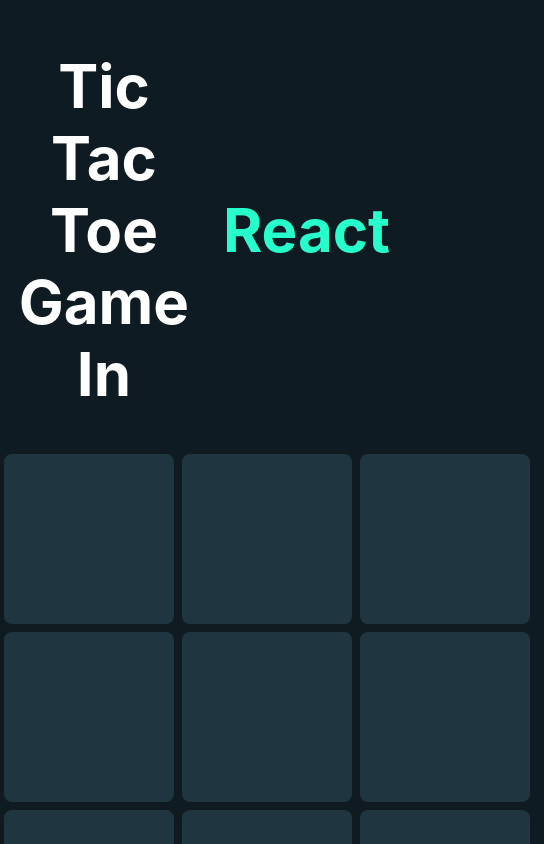
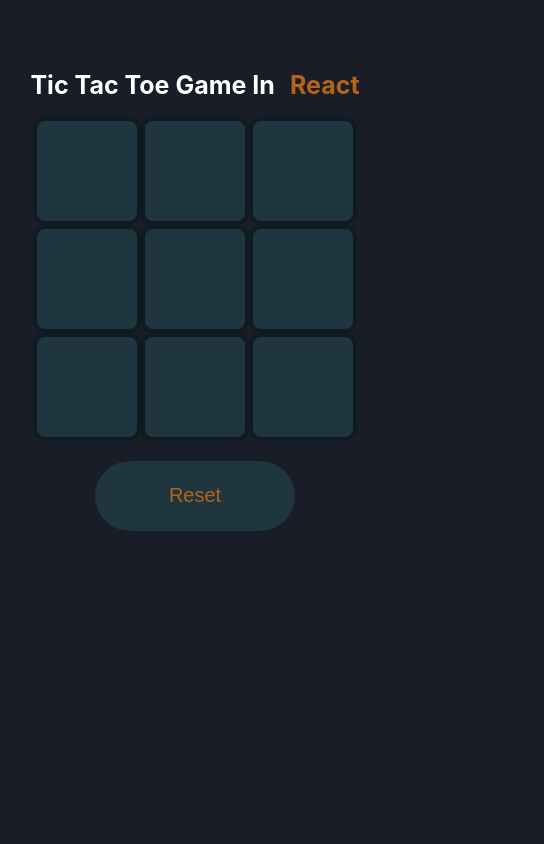
Before and after one commit to rensilva5/TicTocToe, a React (Create React App) app: page / in a window 390 px wide. Shown: the top 844 px of the page, 544 px wide, since content can reach past the window. Built offline with nearby package versions, Linux system fonts and the light colour scheme.

Commit message:
App ready to be deploy

```diff
--- a/src/App.css
+++ b/src/App.css
@@ -14,7 +14,7 @@
 }
 
 .App-header {
-  background-color: #282c34;
+  background-color: #282c35;
   min-height: 100vh;
   display: flex;
   flex-direction: column;
--- a/src/Components/TicTacToe/TicTacToe.css
+++ b/src/Components/TicTacToe/TicTacToe.css
@@ -1,5 +1,6 @@
 .container {
   text-align: center;
+  padding: 20px;
 }
 .title {
   margin-top: 50px;
@@ -10,7 +11,7 @@
   align-items: center;
 }
 .title span {
-  color: #26ffcb;
+  color: #b66315;
   padding-left: 15px;
 }
 .reset {
@@ -22,12 +23,22 @@
   border-radius: 50px;
   background: #1f3540;
   font-size: 26px;
-  color: #26ffcb;
-  margin-top: 20px;
-  margin-bottom: 50px;
+  color: #b66315;
+  margin: 20px 50px;
+  /* margin-bottom: 50px; */
+}
+.board {
+  height: 580px;
+  width: 544px;
+  display: flex;
+  flex-wrap: wrap;
+  justify-content: center;
+  margin: auto;
 }
 .boxes {
   display: flex;
+  align-items: center;
+  justify-content: center;
   height: 170px;
   width: 170px;
   background: #1f3540;
@@ -35,16 +46,38 @@
   border-radius: 12px;
   cursor: pointer;
 }
-.board {
-  height: 580px;
-  width: 544px;
-  display: flex;
-  margin: auto;
-}
 .boxes img {
-  margin: 40px 40px;
+  width: 60%;
+  height: 60%;
+  /* margin: 40px 40px; */
 }
 .title img {
   padding: 10px 20px;
   height: 55px;
 }
+
+@media (max-width: 600px) {
+  .title {
+    font-size: 25px;
+  }
+  .title img {
+    padding: 5px 10px;
+    height: 35px;
+  }
+
+  .reset {
+    width: 200px;
+    height: 70px;
+    font-size: 20px;
+  }
+
+  .boxes {
+    height: 100px;
+    width: 100px;
+  }
+
+  .board {
+    width: 100%;
+    height: auto;
+  }
+}
--- a/src/Components/TicTacToe/TicTacToe.jsx
+++ b/src/Components/TicTacToe/TicTacToe.jsx
@@ -9,6 +9,17 @@ const TicTacToe = () => {
   let [count, setCount] = useState(0);
   let [lock, setLock] = useState(false);
   let titleRef = useRef(null);
+  let box1 = useRef(null);
+  let box2 = useRef(null);
+  let box3 = useRef(null);
+  let box4 = useRef(null);
+  let box5 = useRef(null);
+  let box6 = useRef(null);
+  let box7 = useRef(null);
+  let box8 = useRef(null);
+  let box9 = useRef(null);
+
+  let box_array = [box1, box2, box3, box4, box5, box6, box7, box8, box9];
 
   const toggle = (e, num) => {
     if (lock) {
@@ -55,6 +66,15 @@ const TicTacToe = () => {
     }
   };
 
+  const reset = () => {
+    setLock(false);
+    data = ["", "", "", "", "", "", "", "", ""];
+    titleRef.current.innerHTML = "Tic Tac Toe In <span>React</span>";
+    box_array.map((e) => {
+      e.current.innerHTML = "";
+    });
+  };
+
   return (
     <div className="container">
       <h1 className="title" ref={titleRef}>
@@ -64,18 +84,21 @@ const TicTacToe = () => {
         <div className="row1">
           <div
             className="boxes"
+            ref={box1}
             onClick={(e) => {
               toggle(e, 0);
             }}
           ></div>
           <div
             className="boxes"
+            ref={box2}
             onClick={(e) => {
               toggle(e, 1);
             }}
           ></div>
           <div
             className="boxes"
+            ref={box3}
             onClick={(e) => {
               toggle(e, 2);
             }}
@@ -84,18 +107,21 @@ const TicTacToe = () => {
         <div className="row2">
           <div
             className="boxes"
+            ref={box4}
             onClick={(e) => {
               toggle(e, 3);
             }}
           ></div>
           <div
             className="boxes"
+            ref={box5}
             onClick={(e) => {
               toggle(e, 4);
             }}
           ></div>
           <div
             className="boxes"
+            ref={box6}
             onClick={(e) => {
               toggle(e, 5);
             }}
@@ -104,25 +130,35 @@ const TicTacToe = () => {
         <div className="row3">
           <div
             className="boxes"
+            ref={box7}
             onClick={(e) => {
               toggle(e, 6);
             }}
           ></div>
           <div
             className="boxes"
+            ref={box8}
             onClick={(e) => {
               toggle(e, 7);
             }}
           ></div>
           <div
             className="boxes"
+            ref={box9}
             onClick={(e) => {
               toggle(e, 8);
             }}
           ></div>
         </div>
       </div>
-      <button className="reset">Reset</button>
+      <button
+        className="reset"
+        onClick={() => {
+          reset();
+        }}
+      >
+        Reset
+      </button>
     </div>
   );
 };
--- a/src/index.css
+++ b/src/index.css
@@ -5,7 +5,7 @@ body {
     sans-serif;
   -webkit-font-smoothing: antialiased;
   -moz-osx-font-smoothing: grayscale;
-  background: #0f1b22;
+  background: #181d27;
 }
 
 code {
```
